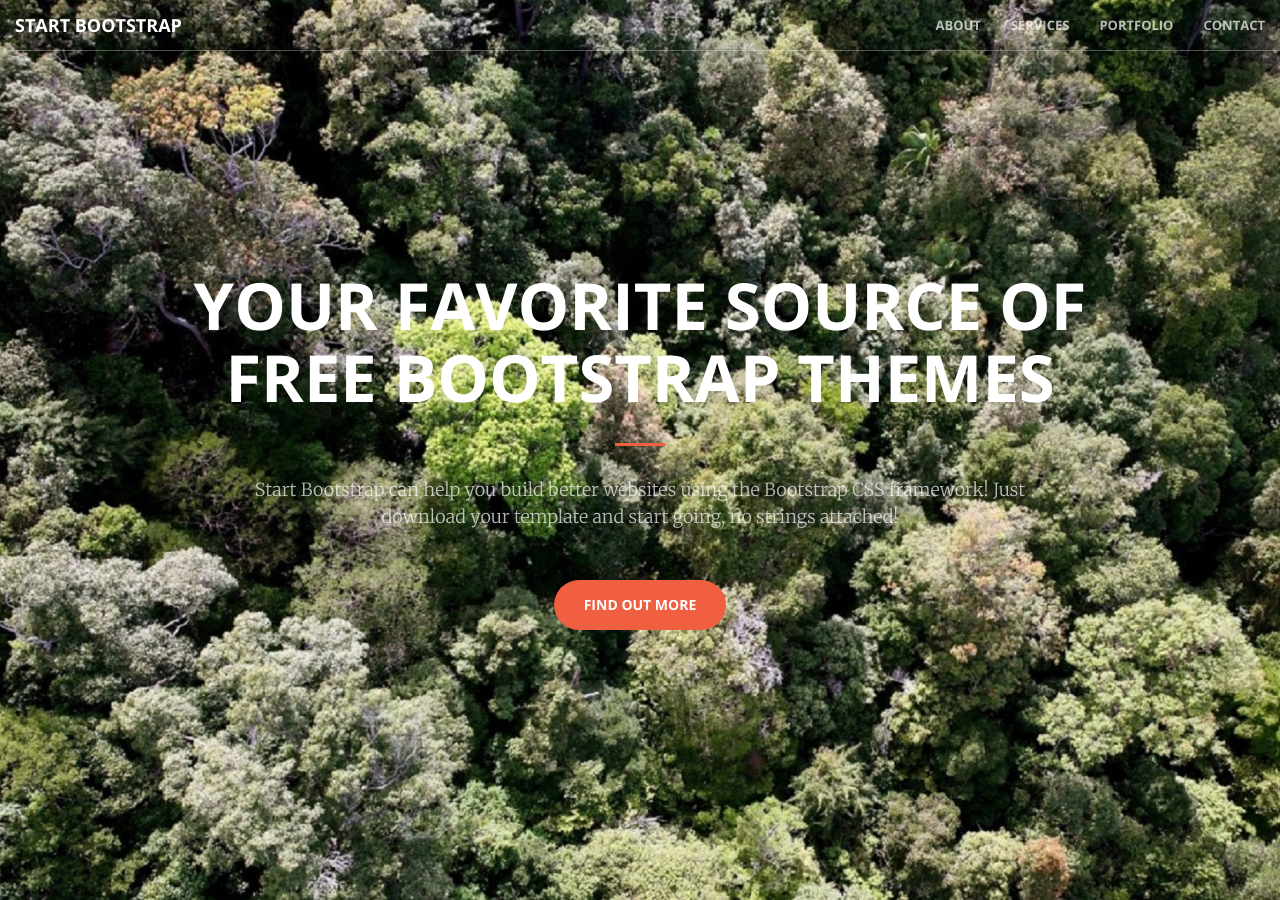
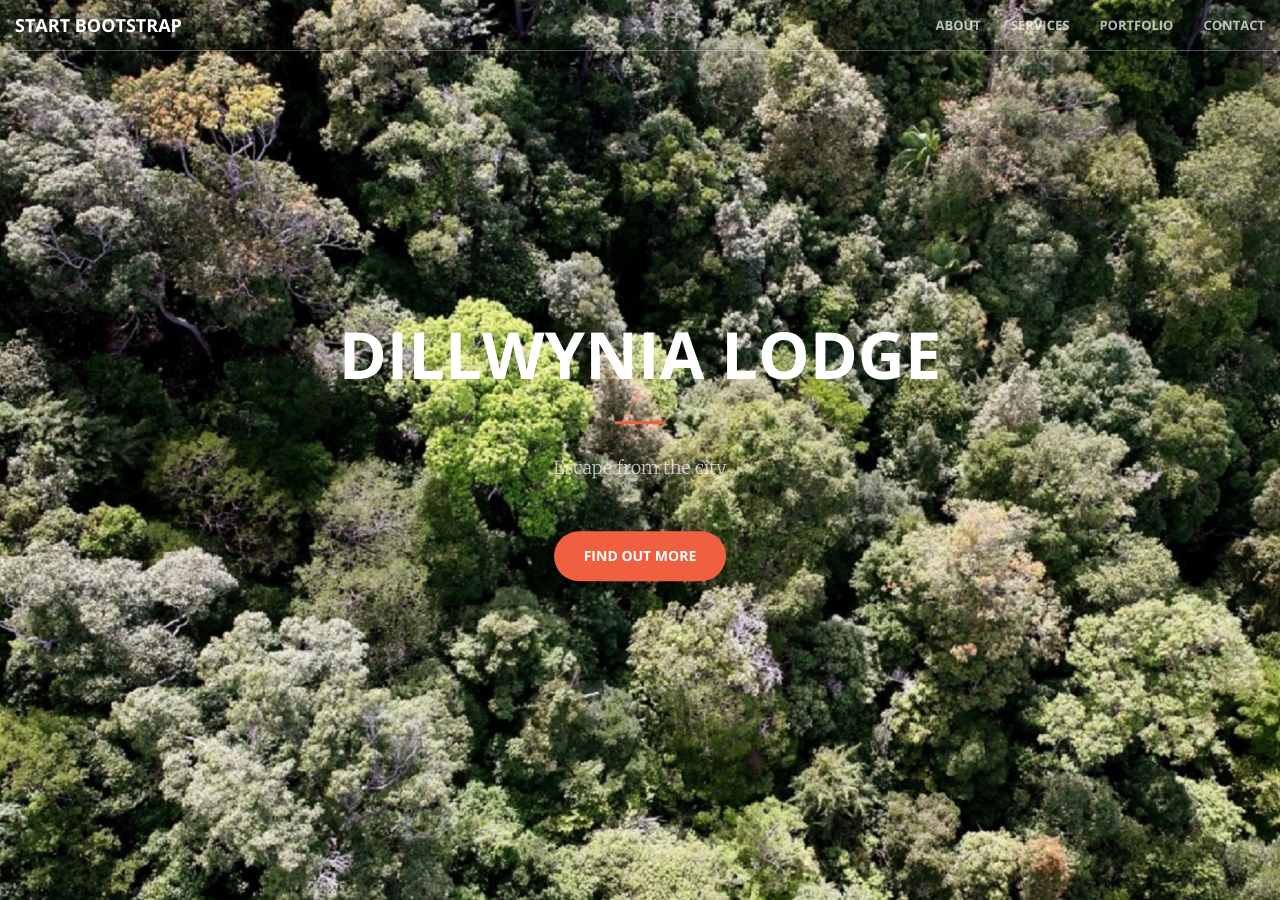
Before and after one commit to DillwyniaLodge/homepage1, a Jekyll site: the page built from index.html, in a window 1280 px wide and 900 px high. Built offline with Jekyll 4.4.1, drawn with Linux system fonts in a browser that asks for light colours.

Commit message:
Update header.html
updating header text

```diff
--- a/_includes/header.html
+++ b/_includes/header.html
@@ -1,9 +1,9 @@
 <header>
     <div class="header-content">
         <div class="header-content-inner">
-            <h1>Your Favorite Source of Free Bootstrap Themes</h1>
+            <h1>Dillwynia Lodge</h1>
             <hr>
-            <p>Start Bootstrap can help you build better websites using the Bootstrap CSS framework! Just download your template and start going, no strings attached!</p>
+            <p>Escape from the city</p>
             <a href="#about" class="btn btn-primary btn-xl page-scroll">Find Out More</a>
         </div>
     </div>
```
